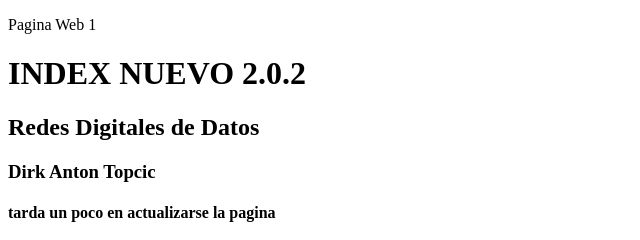
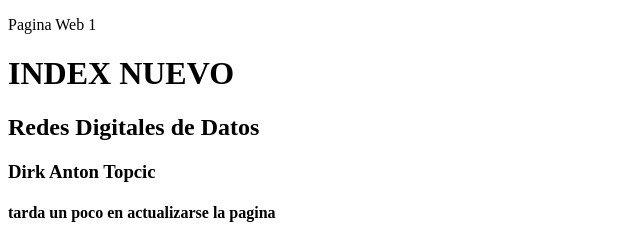
Before and after one commit to AntonAA25/RedesV24, a plain HTML site: page index.html in a window 1280 px wide. Shown: the top 240 px of the page, 0-640 px from the left. Drawn offline with Linux system fonts and the light colour scheme.

Commit message:
new iindex

```diff
--- a/index.html
+++ b/index.html
@@ -6,7 +6,7 @@
 
 <body>
 <p>Pagina Web 1</p>
-<h1>INDEX NUEVO 2.0.2</h1>
+<h1>INDEX NUEVO</h1>
 <h2>Redes Digitales de Datos</h2>
 <h3>Dirk Anton Topcic</h3>
 <h4>tarda un poco en actualizarse la pagina</h4>
```
